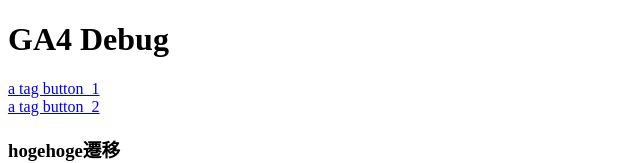
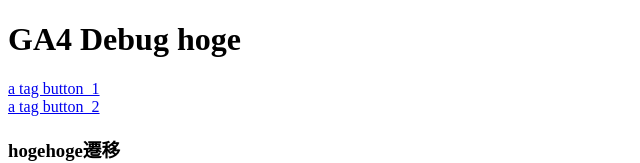
Before and after one commit to takada-mediba/ga4_debug, a plain HTML site: page hoge.html in a window 1280 px wide. Shown: the top 163 px of the page, without its empty margins (0-640 px from the left). Drawn offline with Linux system fonts and the light colour scheme.

Commit message:
Update hoge.html

```diff
--- a/hoge.html
+++ b/hoge.html
@@ -23,7 +23,7 @@
     <noscript><iframe src="https://www.googletagmanager.com/ns.html?id=GTM-596VNRP7"
     height="0" width="0" style="display:none;visibility:hidden"></iframe></noscript>
     <!-- End Google Tag Manager (noscript) -->
-    <h1>GA4 Debug</h1>
+    <h1>GA4 Debug hoge</h1>
     <div class="ga-intersection-observer" data-ga-value="入会ボタン1">
       <a onclick="trEventClick(this,'ホーム','ヘッダー','入会ボタン1')" href="#">a tag button_1 </a>
     </div>
```
